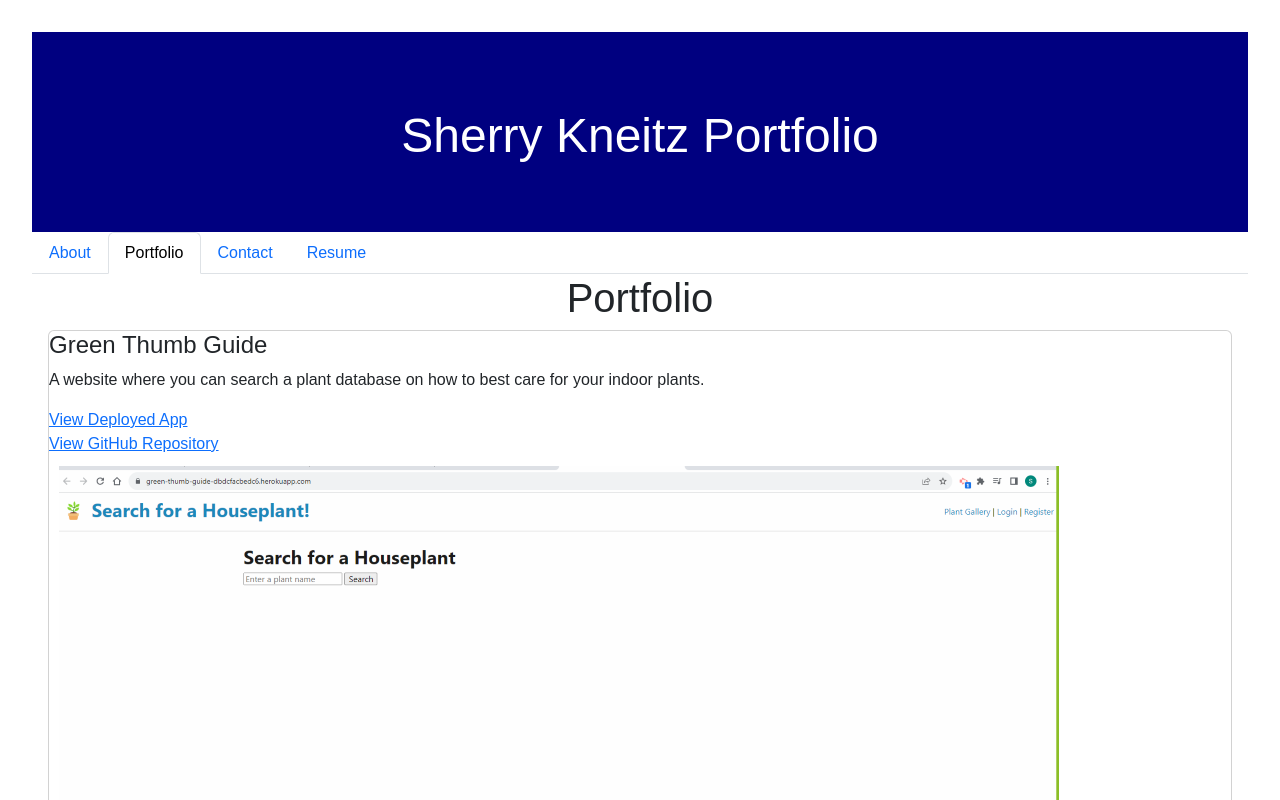
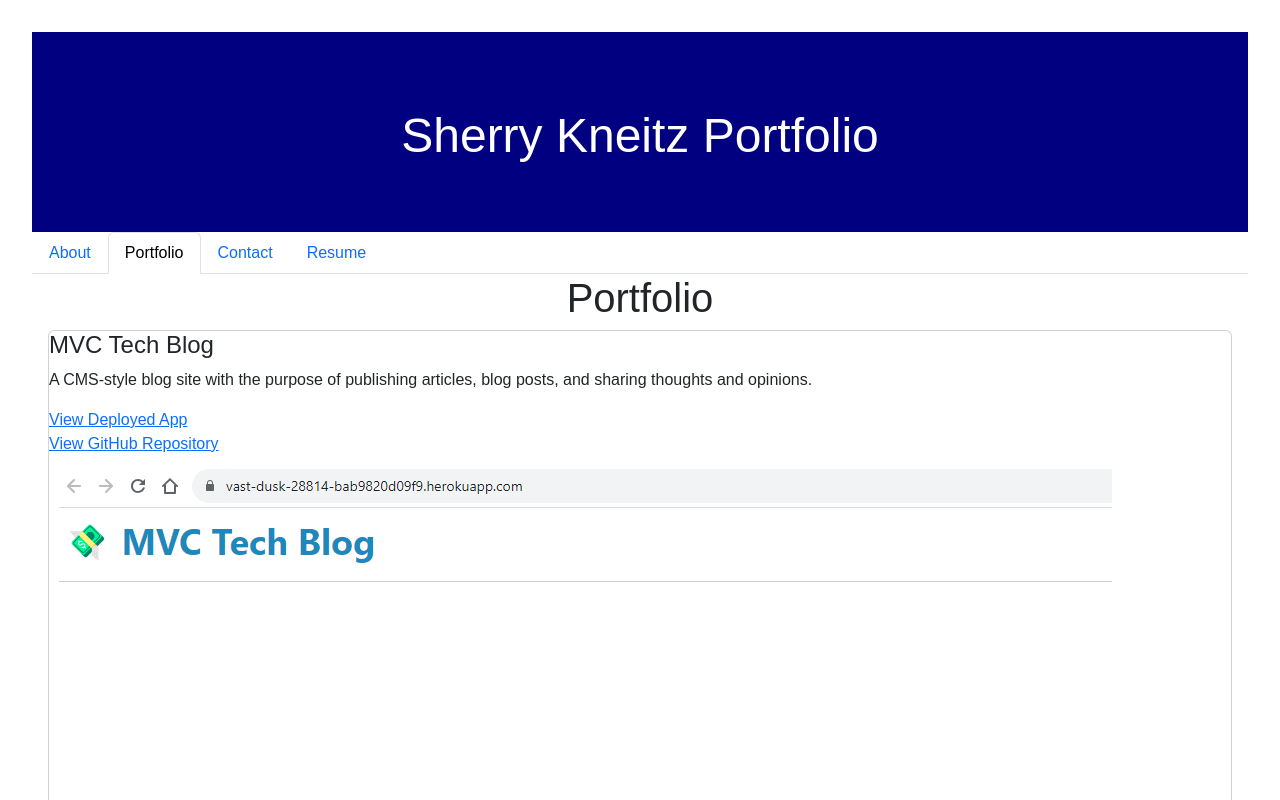
Before and after one commit to SherryK1103/React-Portfolio, a React (Vite) app: page /Portfolio in a window 1280 px wide. Shown: the top 800 px of the page. Built offline with nearby package versions, Linux system fonts and the light colour scheme.

Commit message:
removed green thumb guide from projects

```diff
--- a/src/components/Projects.jsx
+++ b/src/components/Projects.jsx
@@ -1,6 +1,5 @@
 import '../styles/ProjectPort.css';
 
-import greenThumb from '../assets/images/GREEN-THUMB-SS.png';
 import mvcPhoto from '../assets/images/MVC-SS.png';
 import notePhoto from '../assets/images/NOTE-TAKER-SC.png';
 import fiftyStates from '../assets/images/50-STATES-SCREENSHOT.png';
@@ -28,13 +27,6 @@ function ProjectCard({ name, description, link, deployedLink, imageSrc }) {
 
 function Projects() {
   const projectData = [
-    {
-      name: 'Green Thumb Guide',
-      description: 'A website where you can search a plant database on how to best care for your indoor plants.',
-      link: 'https://github.com/SherryK1103/Green-Thumb-Guide',
-      deployedLink: 'https://green-thumb-guide-dbdcfacbedc6.herokuapp.com/',
-      imageSrc: greenThumb,
-    },
     {
       name: 'MVC Tech Blog',
       description: 'A CMS-style blog site with the purpose of publishing articles, blog posts, and sharing thoughts and opinions.',
--- a/src/styles/App.css
+++ b/src/styles/App.css
@@ -85,12 +85,6 @@ label {
   list-style: none;
 } */
 
-.green-thumb-ss {
-  height: 200px;
-  width: 300px;
-}
-
-
 
 @media screen and (max-width:600px) {
     body {
```
